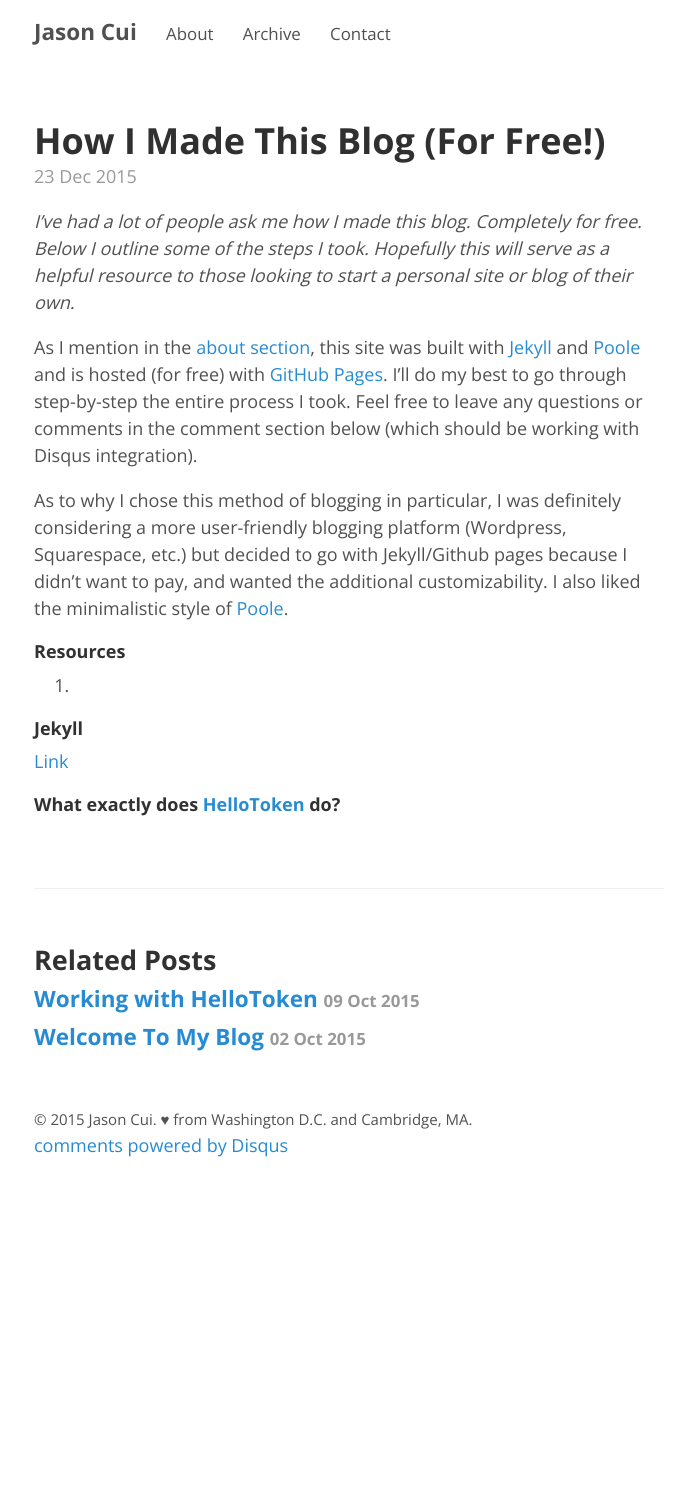
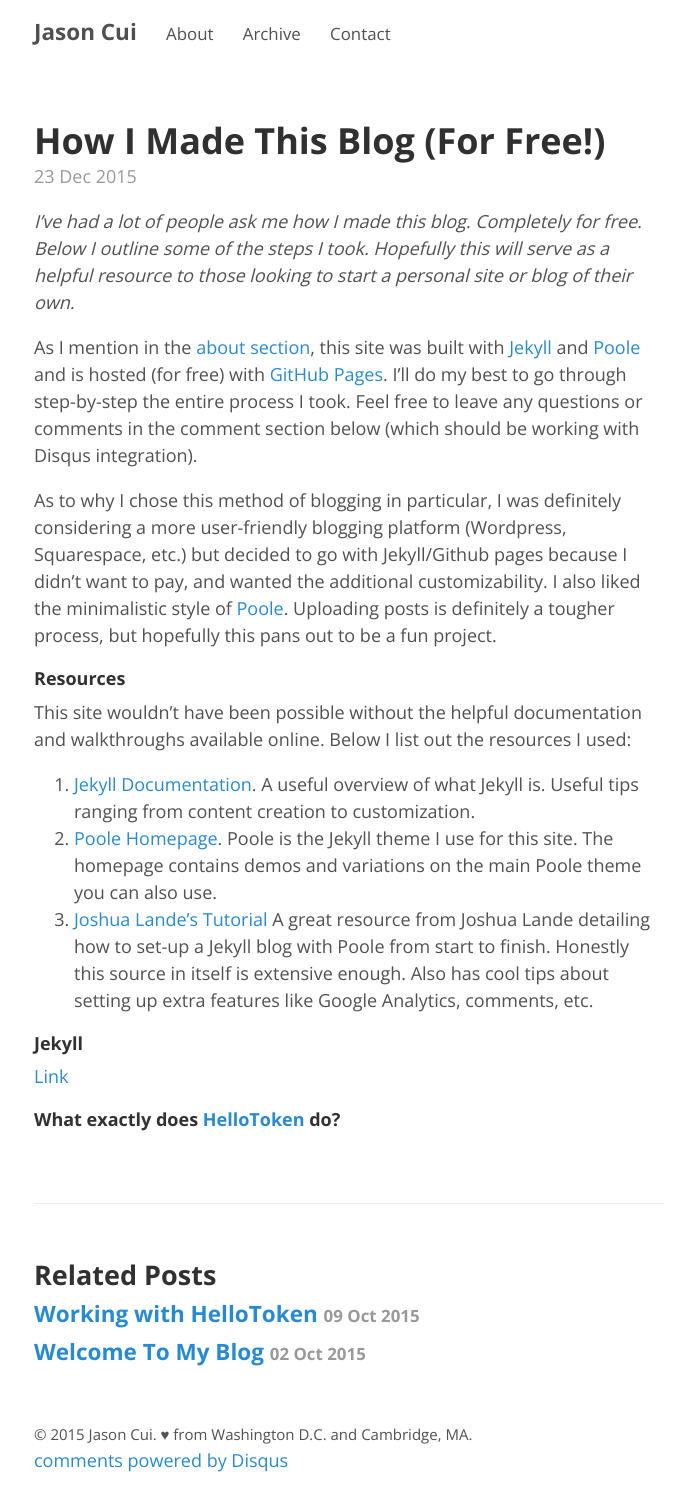
Before and after one commit to jasoncui/jasoncui.github.io, a Jekyll site: the page built from _posts/2015-12-23-how-i-made-this-blog-for-free.md, in a window 1280 px wide. Shown: the whole page, without its empty margins (291-986 px from the left). Built offline with Jekyll 4.4.1, drawn with Linux system fonts in a browser that asks for light colours; comment, search, counter and statistics services are not loaded; before the commit the page ends 1195 px from its top, so only the background shows below that.

Commit message:
new info

```diff
--- a/_posts/2015-12-23-how-i-made-this-blog-for-free.md
+++ b/_posts/2015-12-23-how-i-made-this-blog-for-free.md
@@ -8,11 +8,15 @@
 
 As I mention in the [about section]({{ site.url }}/about), this site was built with [Jekyll](http://jekyllrb.com) and [Poole](http://getpoole.com/) and is hosted (for free) with [GitHub Pages](https://pages.github.com). I'll do my best to go through step-by-step the entire process I took. Feel free to leave any questions or comments in the comment section below (which should be working with Disqus integration).
 
-As to why I chose this method of blogging in particular, I was definitely considering a more user-friendly blogging platform (Wordpress, Squarespace, etc.) but decided to go with Jekyll/Github pages because I didn't want to pay, and wanted the additional customizability. I also liked the minimalistic style of [Poole](http://getpoole.com/).
+As to why I chose this method of blogging in particular, I was definitely considering a more user-friendly blogging platform (Wordpress, Squarespace, etc.) but decided to go with Jekyll/Github pages because I didn't want to pay, and wanted the additional customizability. I also liked the minimalistic style of [Poole](http://getpoole.com/). Uploading posts is definitely a tougher process, but hopefully this pans out to be a fun project.
 
 #### Resources
 
-1.
+This site wouldn't have been possible without the helpful documentation and walkthroughs available online. Below I list out the resources I used:
+
+1. [Jekyll Documentation](https://jekyllrb.com/docs/home/). A useful overview of what Jekyll is. Useful tips ranging from content creation to customization.
+2. [Poole Homepage](http://getpoole.com/). Poole is the Jekyll theme I use for this site. The homepage contains demos and variations on the main Poole theme you can also use.
+3. [Joshua Lande's Tutorial](http://joshualande.com/jekyll-github-pages-poole/) A great resource from Joshua Lande detailing how to set-up a Jekyll blog with Poole from start to finish. Honestly this source in itself is extensive enough. Also has cool tips about setting up extra features like Google Analytics, comments, etc.
 
 #### Jekyll
 
```
